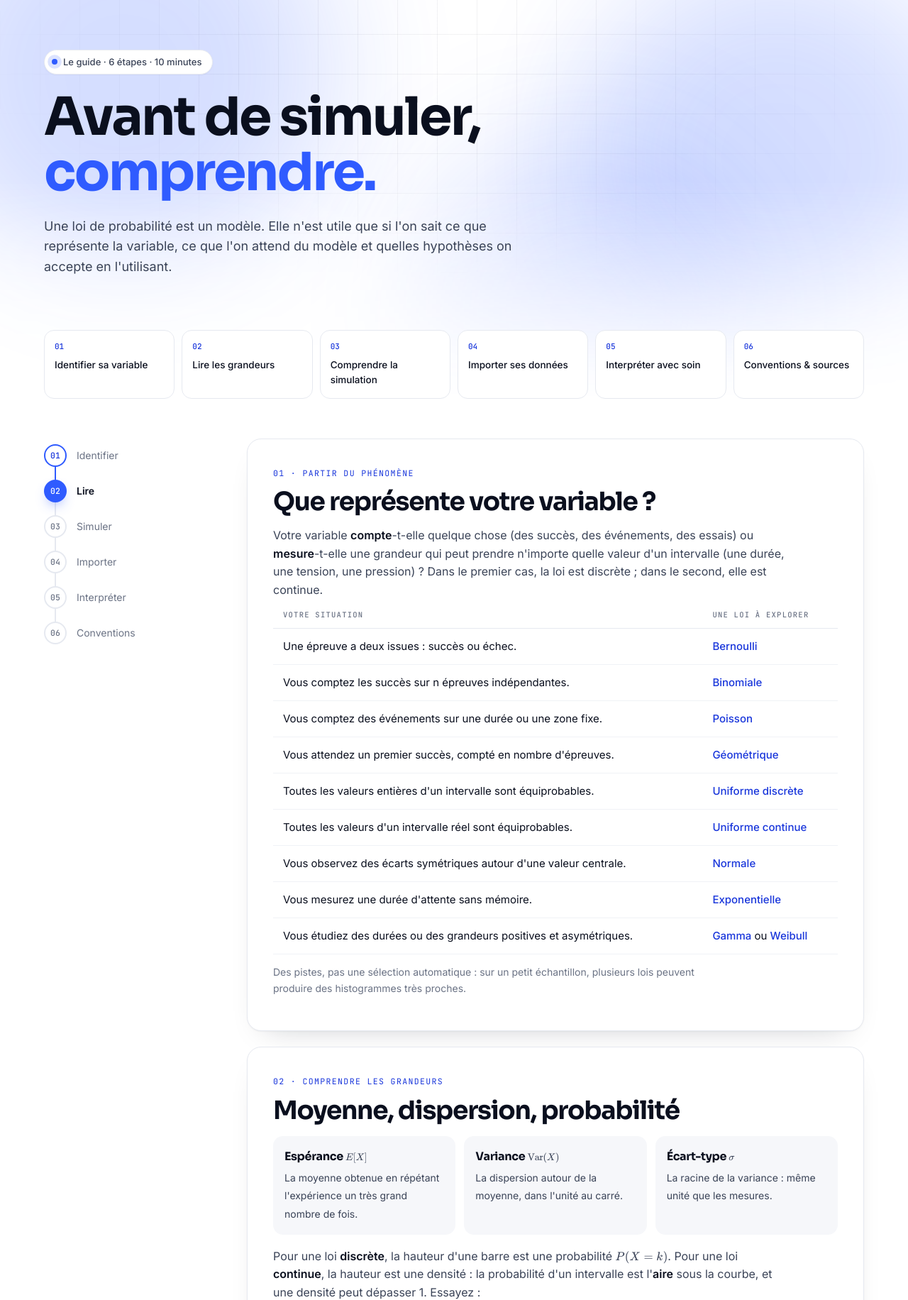
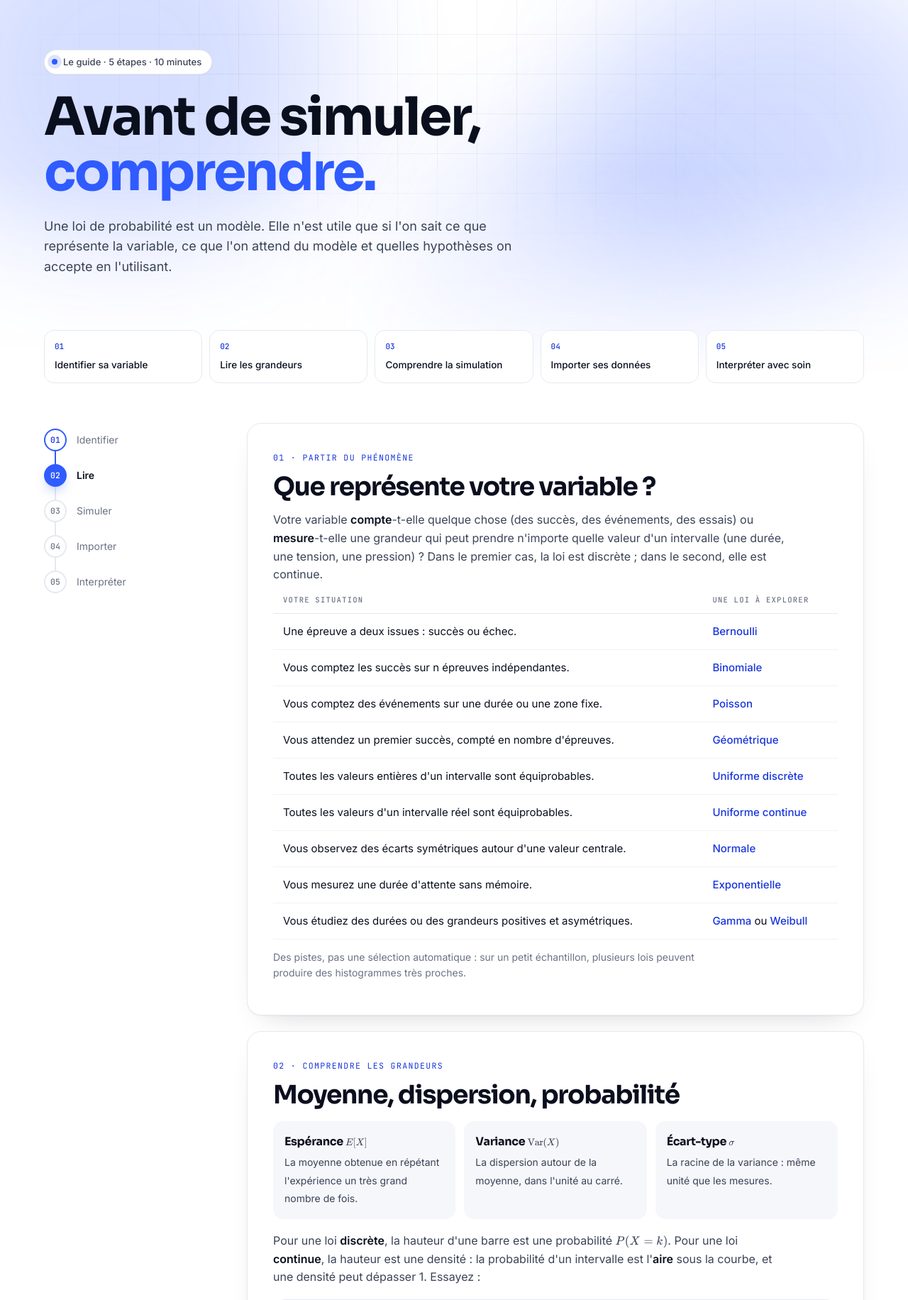
Before and after one commit to amine-akalmous/alp-modelisation-statistique, a Flask app: page /guide in a window 1280 px wide. Shown: the part 71-1903 px from the top of the page at 71% size. Run offline with Flask 3, Linux system fonts and the light colour scheme.

Commit message:
Add files via upload

```diff
--- a/static/style.css
+++ b/static/style.css
@@ -313,7 +313,7 @@ details.before li a{color:var(--a1-d);font-weight:500}
 .ghero{padding:70px 0 40px;max-width:860px}
 .ghero h1{margin-top:22px}
 .ghero .lead{margin-top:22px;max-width:60ch}
-.gmap{display:grid;grid-template-columns:repeat(6,1fr);gap:10px;margin-top:34px}
+.gmap{display:grid;grid-template-columns:repeat(5,1fr);gap:10px;margin-top:34px}
 .gmap a{padding:14px;border-radius:14px;background:#fff;border:1px solid var(--line);font-size:13.5px;font-weight:500;transition:.2s;display:flex;flex-direction:column;gap:6px}
 .gmap a b{font-family:var(--mono);font-size:11px;color:var(--a1-d);font-weight:500}
 .gmap a:hover{border-color:var(--a1);transform:translateY(-2px)}
--- a/templates/guide.html
+++ b/templates/guide.html
@@ -23,13 +23,13 @@
     <div class="gridbg"></div>
     <div class="wrap">
       <div class="ghero">
-        <span class="tag reveal"><i></i>Le guide · 6 étapes · 10 minutes</span>
+        <span class="tag reveal"><i></i>Le guide · 5 étapes · 10 minutes</span>
         <h1 class="reveal d1">Avant de simuler,<br><span class="grad">comprendre.</span></h1>
         <p class="lead reveal d2">Une loi de probabilité est un modèle. Elle n'est utile que si l'on sait ce que représente la variable, ce que l'on attend du modèle et quelles hypothèses on accepte en l'utilisant.</p>
       </div>
       <div class="gmap reveal d3">
         <a href="#choisir"><b>01</b>Identifier sa variable</a><a href="#lire"><b>02</b>Lire les grandeurs</a><a href="#simulation"><b>03</b>Comprendre la simulation</a>
-        <a href="#donnees"><b>04</b>Importer ses données</a><a href="#interpreter"><b>05</b>Interpréter avec soin</a><a href="#conventions"><b>06</b>Conventions &amp; sources</a>
+        <a href="#donnees"><b>04</b>Importer ses données</a><a href="#interpreter"><b>05</b>Interpréter avec soin</a>
       </div>
     </div>
   </div>
@@ -42,7 +42,7 @@
       <a href="#simulation"><b>03</b>Simuler</a>
       <a href="#donnees"><b>04</b>Importer</a>
       <a href="#interpreter"><b>05</b>Interpréter</a>
-      <a href="#conventions"><b>06</b>Conventions</a>
+
     </nav>
 
     <div>
@@ -106,19 +106,6 @@
           <div><b>Indépendance</b><span>Les méthodes supposent des observations indépendantes et de même loi.</span></div>
         </div>
         <p>Avant d'ajuster, examinez les conditions d'acquisition : dérive d'un capteur, changement de réglage, valeurs aberrantes, effets systématiques. La méthode des moments est sensible aux valeurs extrêmes, surtout sur de petits échantillons. Enfin, ajuster une loi n'est pas une évaluation d'incertitude de mesure au sens métrologique.</p>
-      </section>
-
-      <section class="card gsec reveal" id="conventions">
-        <span class="label">06 · Transparence</span>
-        <h2>Des conventions explicites</h2>
-        <p>Les propriétés et les courbes sont calculées dans le navigateur ; la simulation, les statistiques descriptives et l'estimation sont calculées sur le serveur en Python, avec NumPy et SciPy. La variance <span class="tx" data-t="\mu_2"></span> utilise le diviseur <strong>n</strong>.</p>
-        <p>Deux estimateurs sont donnés côte à côte. La <strong>formule explicite</strong> est la méthode des moments ; pour Weibull, a est obtenu par moindres carrés sur la fonction de répartition linéarisée (rangs médians), puis b par le premier moment. Pour la binomiale, n est arrondi à l'entier le plus proche. La <strong>montée de gradient</strong> maximise la log-vraisemblance moyenne : on part d'une valeur simple, puis on avance pas à pas dans la direction du gradient, avec une longueur de pas ajustée à chaque itération (règle d'Armijo), jusqu'à ce que le gradient s'annule. Les paramètres positifs sont transformés en logarithme et les probabilités en logit, pour que les contraintes soient toujours respectées. Pour les lois uniformes, la vraisemblance n'est pas dérivable : la montée de gradient ne s'applique pas. Pour la binomiale, n est fixé et seul p est obtenu par gradient.</p>
-        <p>La géométrique commence à 1 ; Gamma utilise la convention forme a et taux b, Weibull la convention forme a et échelle b. Les courbes sont tracées sur une fenêtre centrale et le site ne calcule pas de p-valeur d'adéquation.</p>
-        <ul class="src">
-          <li><a href="https://docs.scipy.org/doc/scipy/reference/stats.html" target="_blank" rel="noopener">SciPy · scipy.stats ↗</a><span>distributions et estimation en Python</span></li>
-          <li><a href="https://www.itl.nist.gov/div898/handbook/" target="_blank" rel="noopener">NIST/SEMATECH · e-Handbook of Statistical Methods ↗</a><span>référence d'ingénierie statistique</span></li>
-          <li><a href="https://www.bipm.org/en/committees/jc/jcgm/publications" target="_blank" rel="noopener">JCGM · guides sur l'incertitude de mesure (GUM) ↗</a><span>métrologie</span></li>
-        </ul>
         <div class="actions"><a class="btn primary" href="/#lois">Passer aux lois →</a></div>
       </section>
     </div>
```
Also changed, not shown: static/loi.js (+12 -7 lines), templates/a-propos.html (+6 -6 lines), templates/loi.html (+0 -9 lines).
